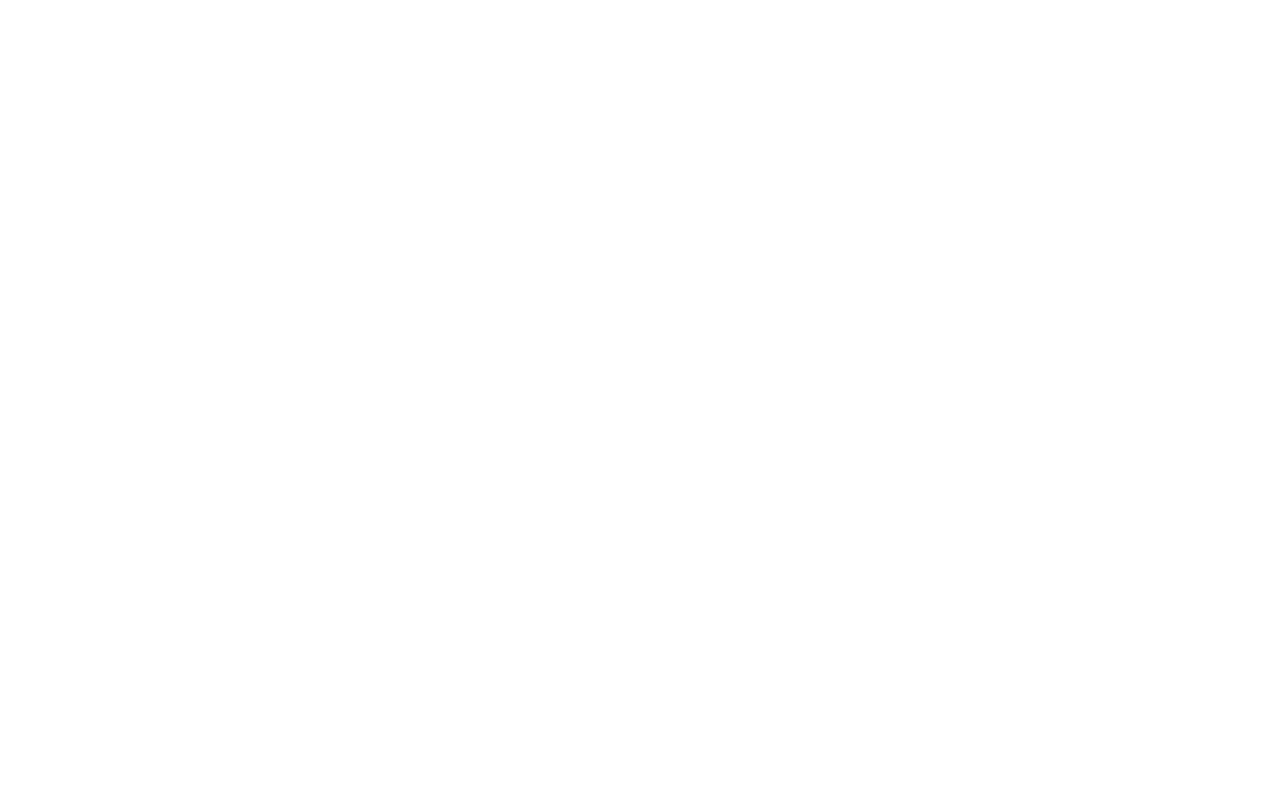
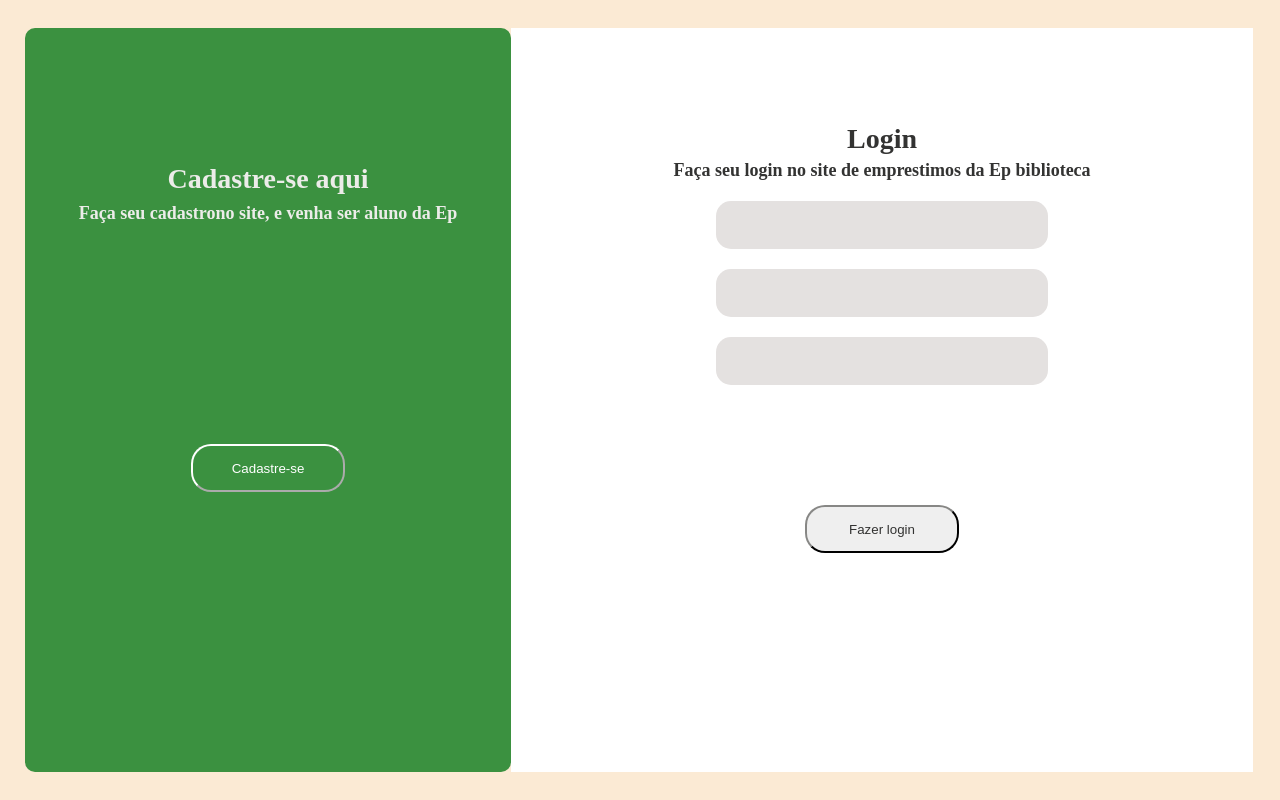
Before and after one commit to Ramon-24/Epgwa.Biblioteca, a React (Vite) app in the folder Front-end/: page / in a window 1280 px wide. Before the commit this address had no page. Built offline with nearby package versions, Linux system fonts and the light colour scheme.

Commit message:
Telas de cadastro e login

```diff
--- /dev/null
+++ b/Front-end/src/Components/Cadastro.jsx
@@ -0,0 +1,26 @@
+import './style.css';
+
+export default function Cadastro() {
+    return (
+        <div>
+            <header className='area-header'>
+                <section className='area-cadastro'>
+                    <h2 className='text-titles'>Venha login aqui</h2>
+                    <h4 className='sub-text'>Faça seu login no site, e entre em sua conta Ep</h4>
+                    <button className='area-button'>Login-se</button>
+                </section>
+                <section className='area-login'>
+                    <h1 className='text-title'>Cadastre-se</h1>
+                    <h4 className='sub-texts'>Faça o cadastro no site de emprestimos da Ep biblioteca</h4>
+                    <input className='text-cad' name='Nome' type="text" />
+                    <input className='text-cad' name='Endereco' type="text" />
+                    <input className='text-cad' name='Telefone' type="text" />
+                    <input className='text-cad' name='Curso' type="text" />
+                    <input className='text-cad' name='Ano' type="text" />
+                    <input className='text-cad' name='Serie' type="text" />
+                    <button className='area-buttons'>Cadastrar</button>
+                </section>
+            </header>
+        </div>
+    );
+};
--- a/Front-end/src/Components/Login.jsx
+++ b/Front-end/src/Components/Login.jsx
@@ -5,18 +5,17 @@
         <div>
             <header className='area-header'>
                 <section className='area-cadastro'>
-                    <h2>Ainda não fez seu cadastro</h2>
-                    <h4>Faça seu cadastrono site, e venha ser aluno da Ep</h4>
+                    <h2 className='text-titles'>Cadastre-se aqui</h2>
+                    <h4 className='sub-text'>Faça seu cadastrono site, e venha ser aluno da Ep</h4>
                     <button className='area-button'>Cadastre-se</button>
                 </section>
                 <section className='area-login'>
-                    <h1>Login</h1>
-                    <h4>Faça seu login no site de emprestimos da Ep biblioteca</h4>
-                    <input type="text" />
-                    <input type="text" />
-                    <input type="text" />
-                    <input type="text" />
-                    <button>Fazer login</button>
+                    <h1 className='text-title'>Login</h1>
+                    <h4 className='sub-texts'>Faça seu login no site de emprestimos da Ep biblioteca</h4>
+                    <input className='area-text' name='Nome' type="text" />
+                    <input className='area-text' name='Curso' type="text" />
+                    <input className='area-text' name='Serie' type="text" />
+                    <button className='area-buttons'>Fazer login</button>
                 </section>
             </header>
         </div>
--- a/Front-end/src/Components/style.css
+++ b/Front-end/src/Components/style.css
@@ -35,8 +35,61 @@
 }
 .area-button{
     width: 12vw;
-    height: 5vh;
-    margin-top: 400px;
+    height: 6vh;
+    margin-top: 220px;
     border-radius: 20px;
-
+    border-color: #fff;
+    color: #fff;
+    background-color: #3b9140;
 }
+.area-buttons{
+    width: 12vw;
+    height: 6vh;
+    margin-top: 120px;
+    border-radius: 20px;
+    border-color: #333332;
+    color: #333332;
+    /* background-color: #3b9140; */
+}
+.area-text{
+    width: 26vw;
+    height: 6vh;
+    border-radius: 15px;
+    /* border-color: #fff; */
+    background-color: #e4e1e0;
+    outline: none;
+    /* margin-bottom: 15px; */
+    margin-top: 20px;
+    border: 0;
+}
+.text-cad{
+    width: 26vw;
+    height: 6vh;
+    border-radius: 15px;
+    /* border-color: #fff; */
+    background-color: #e4e1e0;
+    outline: none;
+    /* margin-bottom: 15px; */
+    margin-top: 10px;
+    border: 0;
+}
+.text-title{
+    font-size: 28px;
+    margin-top: 95px;
+    margin-bottom: 5px;
+    color: #333332;
+}
+.text-titles{
+    font-size: 28px;
+    margin-top: 135px;
+    margin-bottom: 8px;
+    color: #ecece9;
+}
+.sub-text{
+    font-size: 18px;
+    color: #ecece9;
+}
+.sub-texts{
+    font-size: 18px;
+    color: #333332;
+}
--- a/Front-end/src/main.jsx
+++ b/Front-end/src/main.jsx
@@ -3,6 +3,7 @@
 import App from './Pages/Home/App'
 import {BrowserRouter, Routes, Route} from 'react-router-dom'
 import Login from './Components/Login'
+import Cadastro from './Components/Cadastro'
 
 
 createRoot(document.getElementById('root')).render(
@@ -10,7 +11,8 @@
   <BrowserRouter>
     <Routes>
       {/* <App />  */}
-      <Route path="/login" element={ < Login /> } />
+      <Route path="/" element={ < Login /> } />
+      <Route path="/cad_aluno" element={ < Cadastro /> } />
     </Routes>
     </BrowserRouter>
   // </StrictMode>,
```
